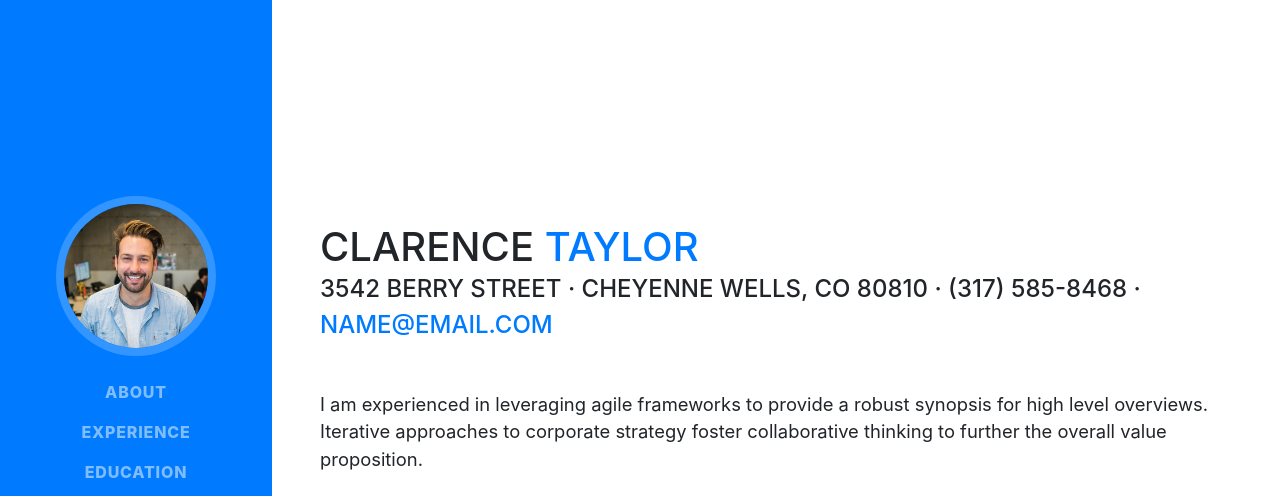
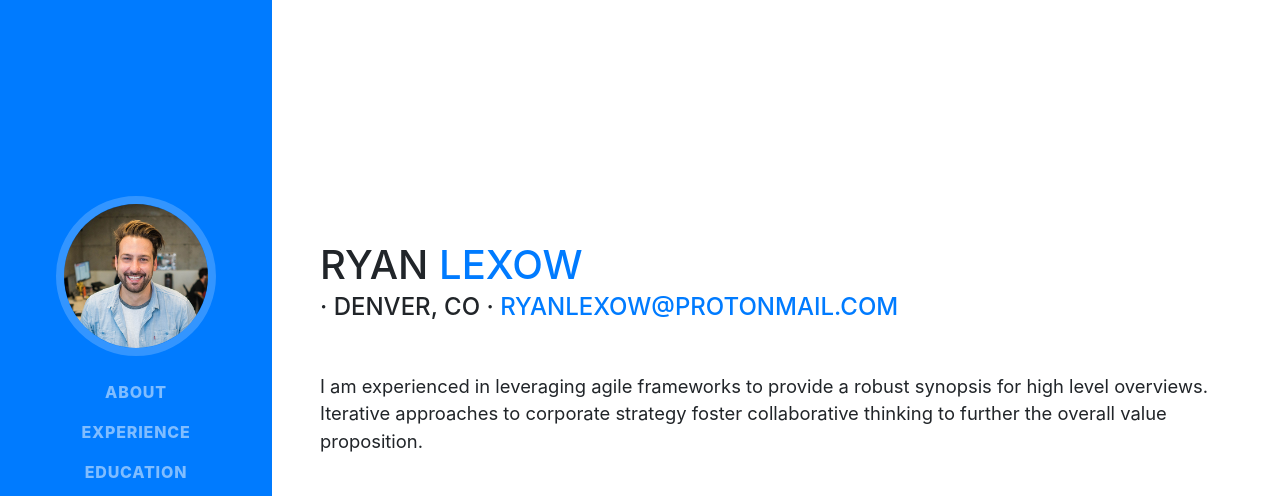
Before and after one commit to Rlexow/Rlexow.github.io, a website with bundled scripts: page index.html in a window 1280 px wide. Shown: the top 496 px of the page. Built offline with nearby package versions, Linux system fonts and the light colour scheme; a web font is replaced by a local one.

Commit message:
Name change

```diff
--- a/index.html
+++ b/index.html
@@ -63,11 +63,11 @@
 
       <section class="resume-section p-3 p-lg-5 d-flex d-column" id="about">
         <div class="my-auto">
-          <h1 class="mb-0">Clarence
-            <span class="text-primary">Taylor</span>
+          <h1 class="mb-0">Ryan
+            <span class="text-primary">Lexow</span>
           </h1>
-          <div class="subheading mb-5">3542 Berry Street · Cheyenne Wells, CO 80810 · (317) 585-8468 ·
-            <a href="mailto:name@email.com">name@email.com</a>
+          <div class="subheading mb-5">· Denver, CO ·
+            <a href="ryanlexow@protonmail.com">ryanlexow@protonmail.com</a>
           </div>
           <p class="lead mb-5">I am experienced in leveraging agile frameworks to provide a robust synopsis for high level overviews. Iterative approaches to corporate strategy foster collaborative thinking to further the overall value proposition.</p>
           <div class="social-icons">
```
